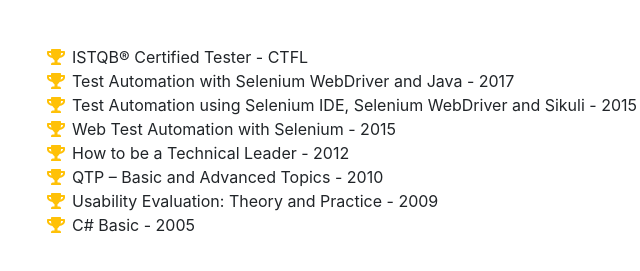
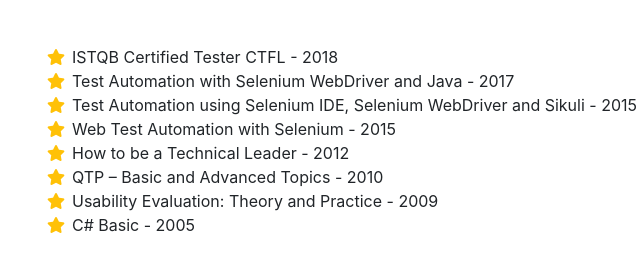
Before and after one commit to CintiaLopes/CintiaLopes.github.io, a website with bundled scripts: page index.html in a window 1280 px wide. Shown: the part 4310-4581 px from the top of the page, 288-928 px from the left. Built offline with nearby package versions, Linux system fonts and the light colour scheme; a web font is replaced by a local one.

Commit message:
Changed icons in certifications

```diff
--- a/index.html
+++ b/index.html
@@ -281,28 +281,28 @@
           <h2 class="mb-5">Certifications &amp; Courses</h2>
           <ul class="fa-ul mb-0">
             <li>
-              <i class="fa-li fa fa-trophy text-warning"></i>
-              ISTQB® Certified Tester - CTFL</li>
+              <i class="fa-li fa fa-star text-warning"></i>
+              ISTQB Certified Tester CTFL - 2018</li>
             <li>
-              <i class="fa-li fa fa-trophy text-warning"></i>
+              <i class="fa-li fa fa-star text-warning"></i>
               Test Automation with Selenium WebDriver and Java - 2017</li>
             <li>
-              <i class="fa-li fa fa-trophy text-warning"></i>
+              <i class="fa-li fa fa-star text-warning"></i>
               Test Automation using Selenium IDE, Selenium WebDriver and Sikuli - 2015</li>
             <li>
-              <i class="fa-li fa fa-trophy text-warning"></i>
+              <i class="fa-li fa fa-star text-warning"></i>
               Web Test Automation with Selenium - 2015</li>
 			<li>
-              <i class="fa-li fa fa-trophy text-warning"></i>
+              <i class="fa-li fa fa-star text-warning"></i>
               How to be a Technical Leader - 2012</li>
             <li>
-              <i class="fa-li fa fa-trophy text-warning"></i>
+              <i class="fa-li fa fa-star text-warning"></i>
               QTP – Basic and Advanced Topics - 2010</li>
             <li>
-              <i class="fa-li fa fa-trophy text-warning"></i>
+              <i class="fa-li fa fa-star text-warning"></i>
               Usability Evaluation: Theory and Practice - 2009</li>
             <li>
-              <i class="fa-li fa fa-trophy text-warning"></i>
+              <i class="fa-li fa fa-star text-warning"></i>
               C# Basic - 2005</li>
           </ul>
         </div>
```
